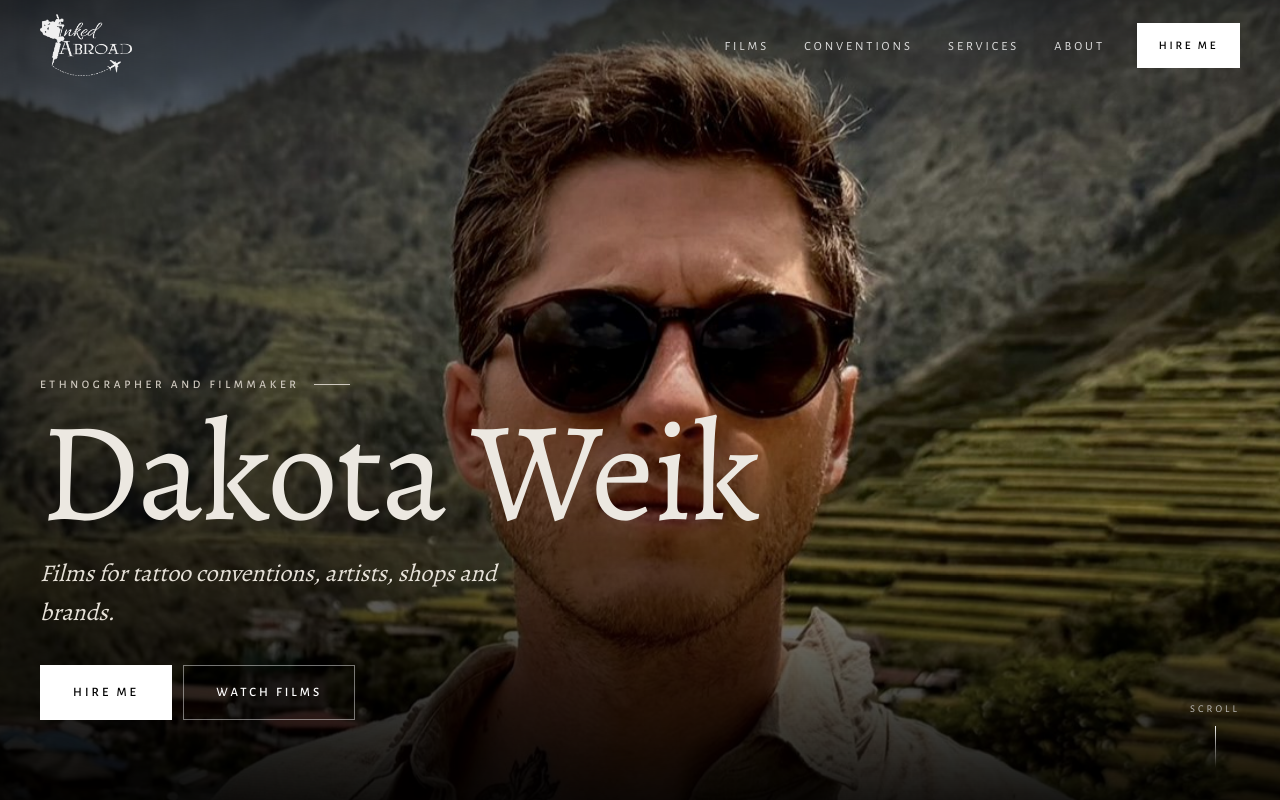
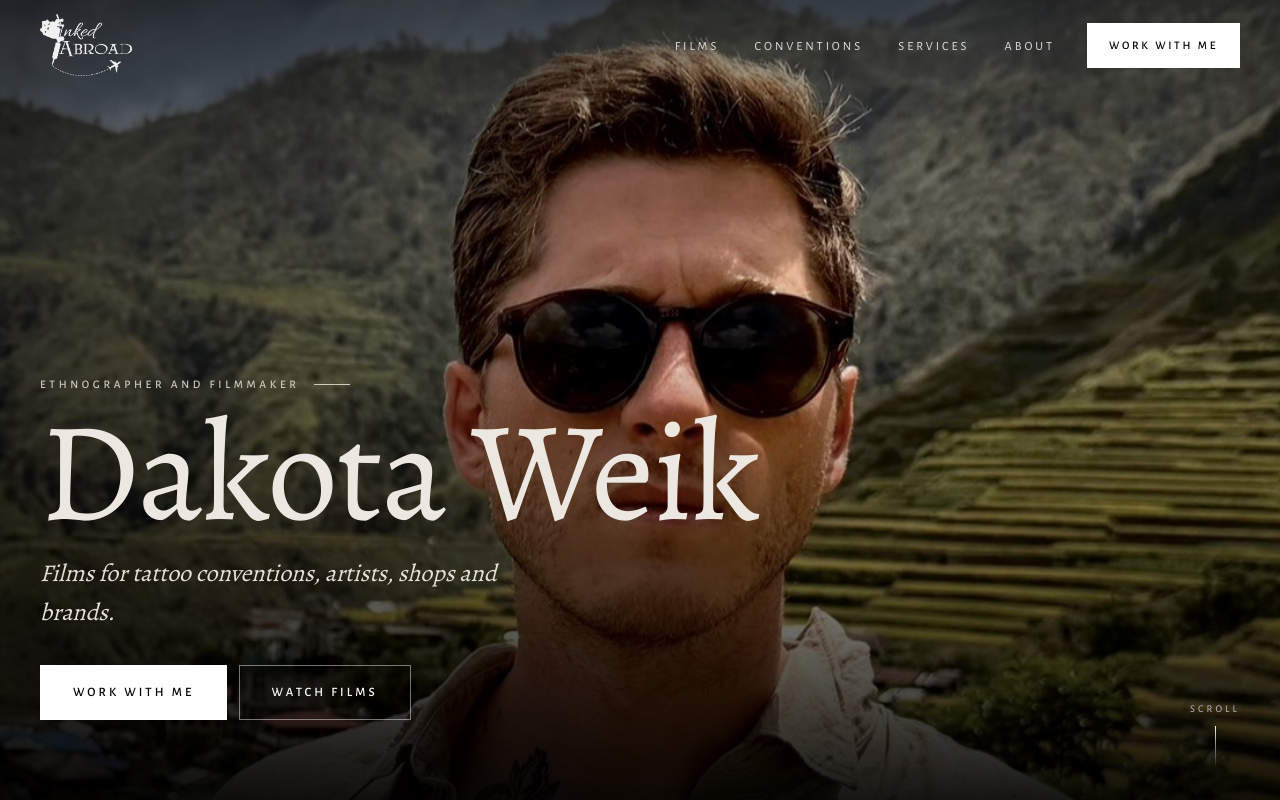
Before and after one commit to inkedabroad/boldlinefilms, an Astro site: page / in a window 1280 px wide. Shown: the top 800 px of the page. Built offline with nearby package versions, Linux system fonts and the light colour scheme; Astro itself is replaced by a stand-in of ours.

Commit message:
Rename Hire Me buttons to Work With Me
Co-Authored-By: Claude Opus 5.5 <noreply@anthropic.com>
Claude-Session: https://claude.ai/code/session_01UQHQ29FpQRLu9nWmAi7RPu

```diff
--- a/src/components/Carousel.astro
+++ b/src/components/Carousel.astro
@@ -1,6 +1,6 @@
 ---
 import Poster from './Poster.astro';
-const { items, id, cta = 'Hire Me', ctaFor = '', ctaLine = 'Want a film like this?' } = Astro.props as { items: any[]; id: string; cta?: string; ctaFor?: string; ctaLine?: string };
+const { items, id, cta = 'Work With Me', ctaFor = '', ctaLine = 'Want a film like this?' } = Astro.props as { items: any[]; id: string; cta?: string; ctaFor?: string; ctaLine?: string };
 ---
 <div class="car" data-car>
   <button class="arrow prev" aria-label="Previous films" data-dir="-1">‹</button>
--- a/src/layouts/Base.astro
+++ b/src/layouts/Base.astro
@@ -31,10 +31,10 @@ const nav = [{ href: '/#films', label: 'Films' }, { href: '/#conventions', label
   <header class="top">
     <a href="/" class="brand" aria-label="Dakota Weik home"><img src="/media/inked-abroad-logo.png" alt="Inked Abroad" width="642" height="428" /></a>
     <nav aria-label="Main"><ul>{nav.map((n) => <li><a href={n.href}>{n.label}</a></li>)}</ul></nav>
-    <a href="/#hire" class="btn top-cta">Hire Me</a>
+    <a href="/#hire" class="btn top-cta">Work With Me</a>
   </header>
   <main><slot /></main>
-  <a href="/#hire" class="float-cta btn">Hire Me</a>
+  <a href="/#hire" class="float-cta btn">Work With Me</a>
   <footer class="foot wrap">
     <p class="foot-name">Dakota Weik</p>
     <ul>
--- a/src/pages/index.astro
+++ b/src/pages/index.astro
@@ -14,7 +14,7 @@ const skits = work.skits.filter((s: any) => s.vimeo);
       <p class="label">Ethnographer and filmmaker</p>
       <h1>Dakota Weik</h1>
       <p class="hero-line">Films for tattoo conventions, artists, shops and brands.</p>
-      <div class="hero-ctas"><a href="#hire" class="btn">Hire Me</a><a href="#films" class="btn ghost">Watch films</a></div>
+      <div class="hero-ctas"><a href="#hire" class="btn">Work With Me</a><a href="#films" class="btn ghost">Watch films</a></div>
     </div>
     <a href="#about" class="scroll" aria-label="Scroll down"><span>Scroll</span><i></i></a>
   </section>
@@ -80,7 +80,7 @@ const skits = work.skits.filter((s: any) => s.vimeo);
     <div class="wrap">
       <div class="hire-head reveal">
         <p class="label center">Inquiries</p>
-        <h2 class="h2">Hire Me</h2>
+        <h2 class="h2">Work With Me</h2>
         <p class="muted">Tell me what you have in mind, where it happens and when you need it. I reply within two business days.</p>
       </div>
       <Inquiry />
```
